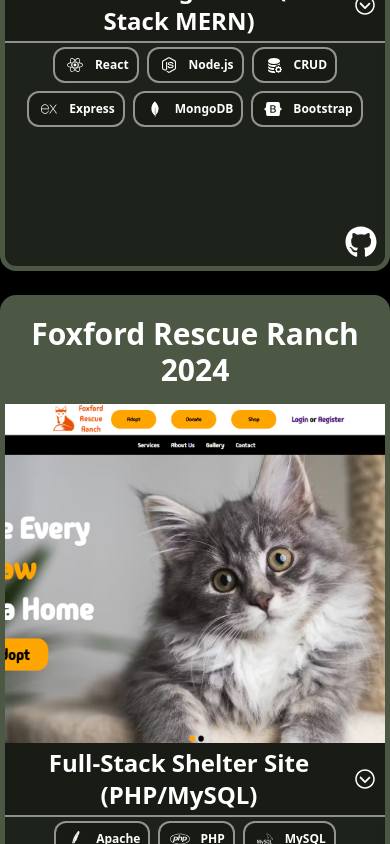
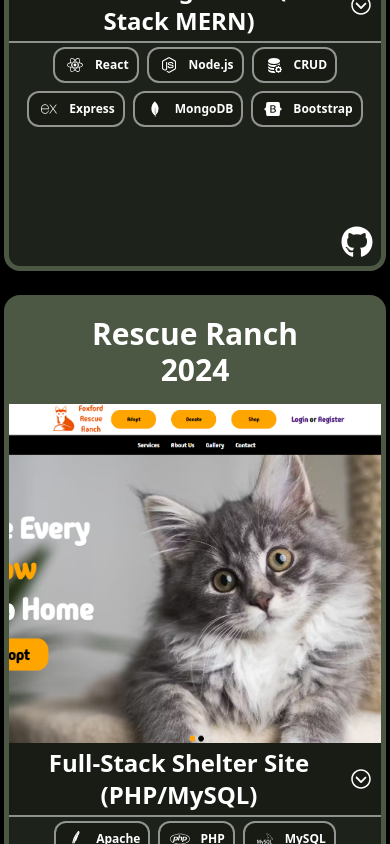
Before and after one commit to PaTTTeX/pattex-website, a React (Vite) app: page /projects in a window 390 px wide. Shown: the part 2447-3291 px from the top of the page. Built offline with nearby package versions, Linux system fonts and the light colour scheme.

Commit message:
Update Projects layout for improved responsiveness and adjust title for Foxford Rescue Ranch card

```diff
--- a/src/Pages/Projects.jsx
+++ b/src/Pages/Projects.jsx
@@ -77,7 +77,7 @@ export default function Projects() {
       </header>
 
       <main>
-        <div className="grid grid-cols-1 md:grid-cols-1 lg:grid-cols-3 gap-6 sm:max-w-[98%] xl:max-w-[80%] mx-auto mt-10">
+        <div className="grid grid-cols-1 md:grid-cols-1 lg:grid-cols-3 gap-6 2xl:max-w-[80%] max-w-[98%] mx-auto mt-10">
 
           {/* Card 1 - Guitar with Marion */}
           <div className="flex flex-col border-5 border-[#4C5844] bg-[#4c584462] rounded-2xl shadow-inner text-center text-3xl w-full min-h-[750px]">
@@ -236,7 +236,7 @@ export default function Projects() {
           {/* Card 4 - Foxford Rescue Ranch */}
           <div className="flex flex-col border-5 border-[#4C5844] bg-[#4c584462] rounded-2xl shadow-inner text-center text-1xl w-full min-h-[750px]">
             <h2 className="font-bold p-4 text-3xl bg-[#4C5844]">
-              Foxford Rescue Ranch<br />2024
+              Rescue Ranch<br />2024
             </h2>
 
             <FullscreenImage
```
